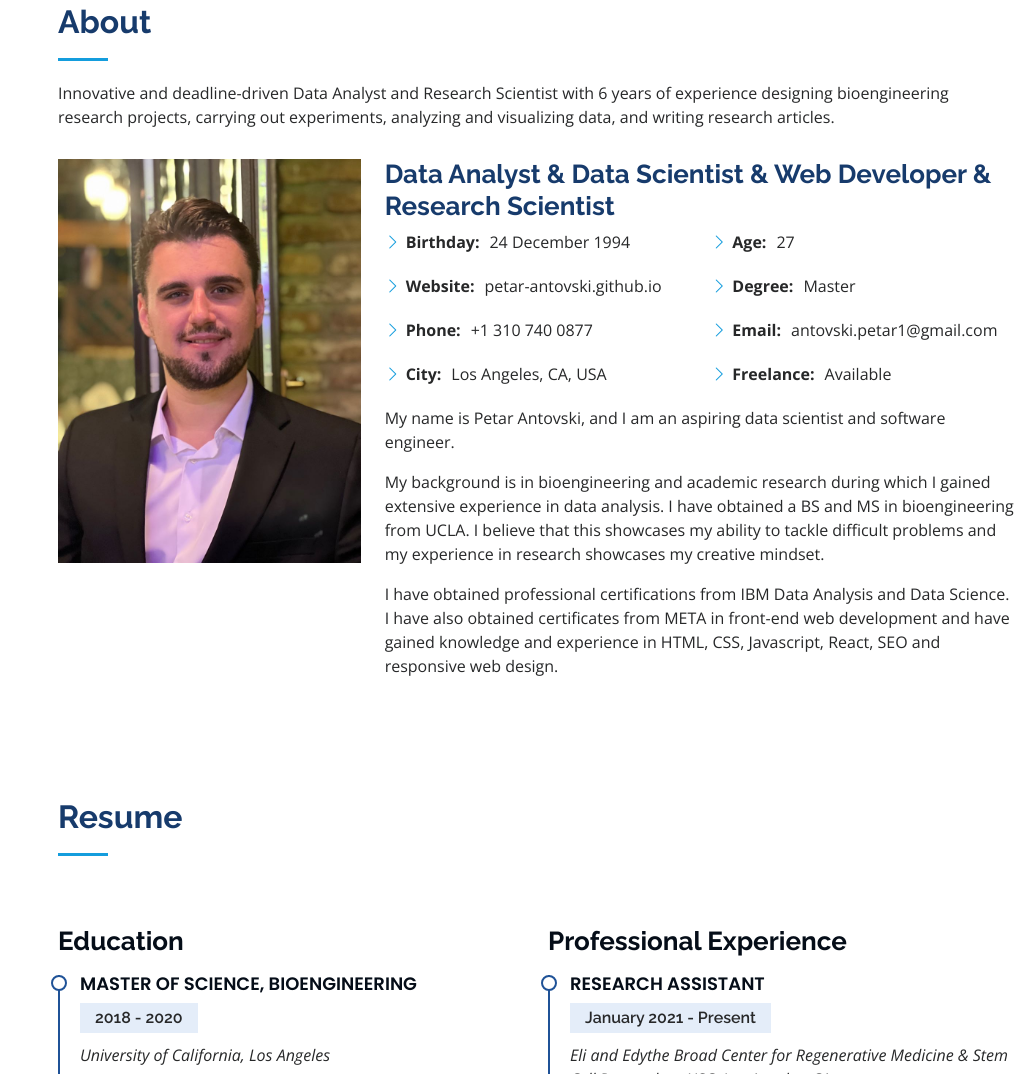
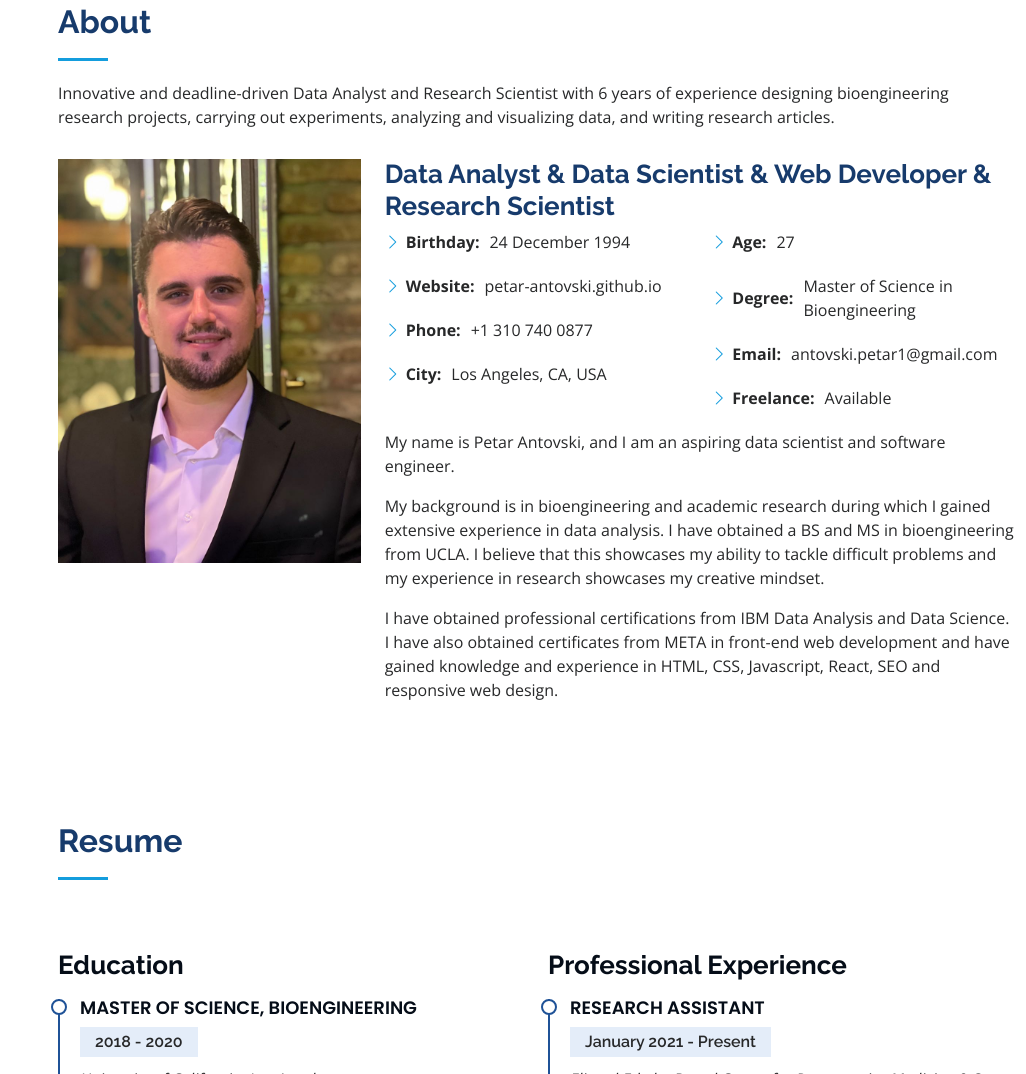
Before and after one commit to petar-antovski/PetarAntovski.github.io, a plain HTML site: page index.html in a window 1280 px wide. Shown: the part 857-1931 px from the top of the page, without its empty margins (254-1280 px from the left). Drawn offline with nearby package versions, Linux system fonts and the light colour scheme.

Commit message:
Update index.html

```diff
--- a/index.html
+++ b/index.html
@@ -99,7 +99,7 @@
               <div class="col-lg-6">
                 <ul>
                   <li><i class="bi bi-chevron-right"></i> <strong>Age:</strong> <span>27</span></li>
-                  <li><i class="bi bi-chevron-right"></i> <strong>Degree:</strong> <span>Master</span></li>
+                  <li><i class="bi bi-chevron-right"></i> <strong>Degree:</strong> <span>Master of Science in Bioengineering</span></li>
                   <li><i class="bi bi-chevron-right"></i> <strong>Email:</strong> <span>antovski.petar1@gmail.com</span></li>
                   <li><i class="bi bi-chevron-right"></i> <strong>Freelance:</strong> <span>Available</span></li>
                 </ul>
```
